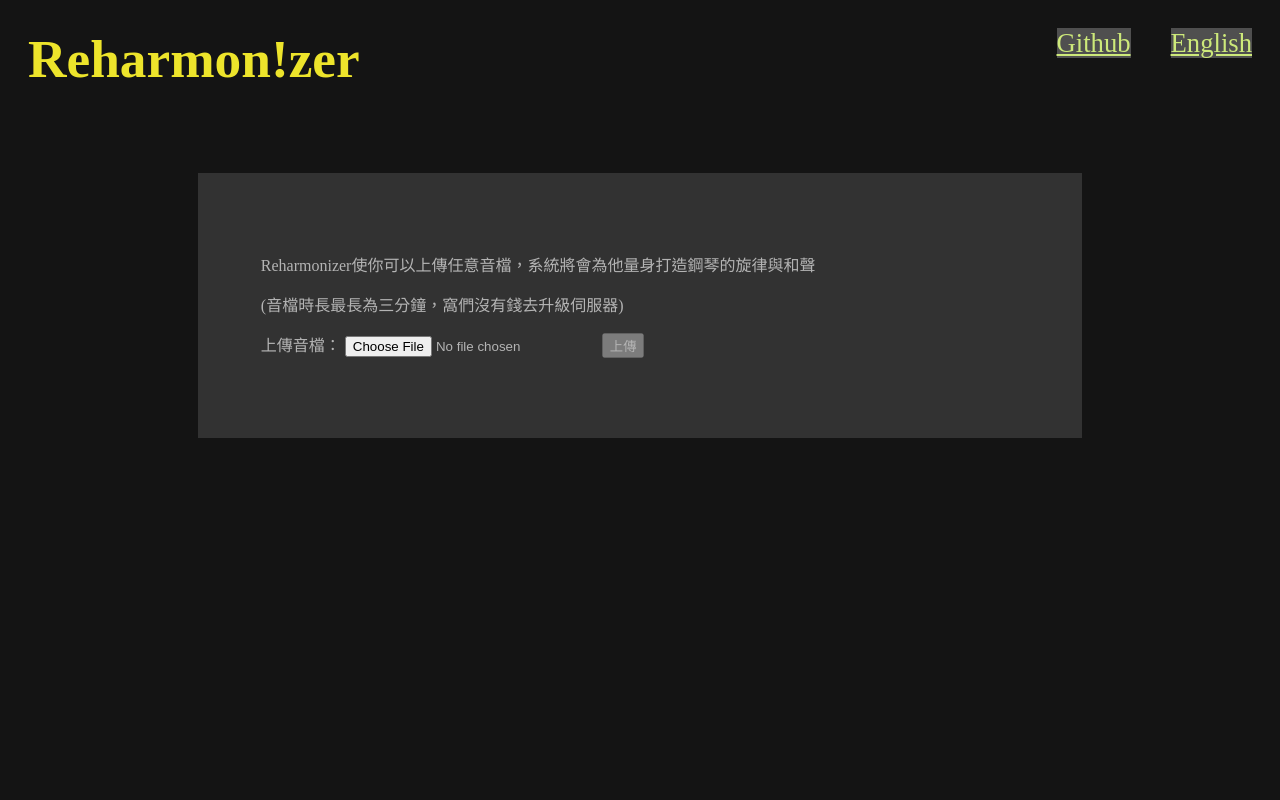
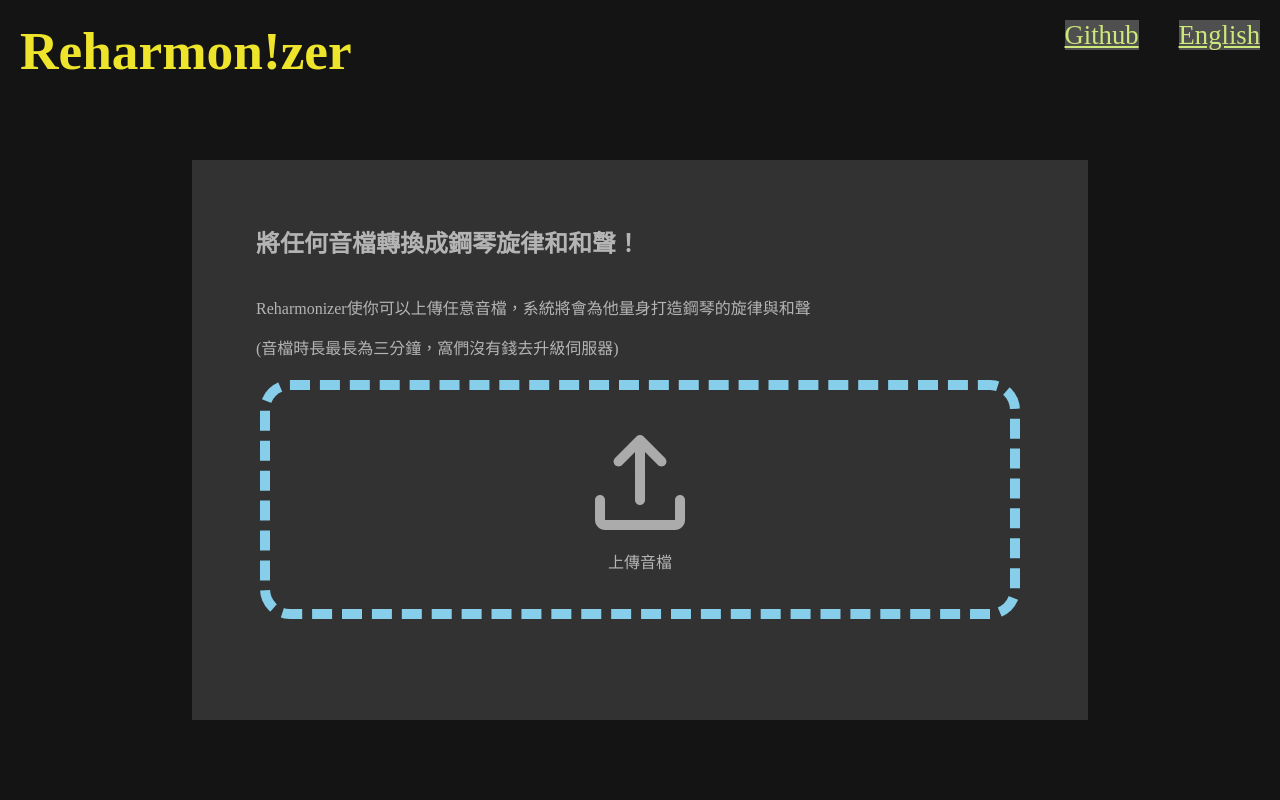
Before and after one commit to ChiuYeeJay/Reharmonizer_web, a Flask app: page / in a window 1280 px wide. Run offline with Flask 3, Linux system fonts and the light colour scheme.

Commit message:
Improve entry page CSS and drag-and-drop and processing_progress (English version broken)

```diff
--- a/app.py
+++ b/app.py
@@ -26,7 +26,12 @@ app.wsgi_app = ProxyFix(
 
 @app.route("/")
 def entry_page():
-    return render_template('entry.htm', entry_js_url=url_for('static', filename='entry.js'))
+    return render_template('entry.htm',
+                           entry_js=url_for('static', filename='entry.js'),
+                           entry_css=url_for('static', filename="entry.css"),
+                           upload_svg=url_for('static', filename='upload.svg'),
+                           audio_svg=url_for('static', filename='audio.svg'),
+                           arrowright_svg=url_for('static', filename='arrow-right.svg'))
 
 @app.route("/en")
 def entry_page_en():
--- a/static/entry.css
+++ b/static/entry.css
@@ -1,12 +1,15 @@
 body{
     background-color: rgb(20, 20, 20);
+    height: 100vh;
+    margin: 0%;
 }
 
 #header_container{
     display: flex;
     flex-direction: row;
     justify-content: space-around;
-    height: 25%;
+    flex-wrap: wrap;
+    height: 20%;
 }
 
 /* #header_container > *{
@@ -19,11 +22,80 @@ body{
     margin: 0%;
 }
 
+#main_container{
+    display: flex;
+    height: 70%;
+}
+
 #middle_content{
+    display: flex;
+    flex-direction: column;
     width: 60%;
     background-color: rgb(50, 50, 50);
     padding: 5%;
-    margin: 5%;
+}
+
+#audio_form_parent{
+    flex-grow: 1;
+}
+
+#audio_form{
+    height: 100%;
+    display: flex;
+    flex-direction: column;
+    justify-content: center;
+    align-items: center;
+    /* background-color: #fff; */
+}
+
+#upload_icon{
+    transition: 0.1s;
+}
+
+#upload_icon:hover{
+    background-color: rgba(255, 255, 255, 0.25);
+}
+
+#drag_and_drop{
+    height: 100%;
+    width: 95%;
+    border: 10px skyblue dashed;
+    border-radius: 30px;
+    padding: 5px;
+    margin: 5px;
+    display: flex;
+    align-items: center;
+    justify-content: center;
+    flex-direction: column;
+    background-color: transparent;
+    transition: 0.1s;
+}
+
+#prcessing_progress{
+    margin: 5px;
+    display: none;
+    flex-direction: row;
+    flex-wrap: wrap;
+    align-items: center;
+    justify-content: center;
+}
+
+#prcessing_progress > div{
+    display: flex;
+    flex-grow: 1;
+    padding: 0.2%;
+    /* background-color: aliceblue; */
+    border: solid #ababab;
+    border-radius: 20px;
+}
+
+.progress_span{
+    flex-grow: 1;
+}
+
+@keyframes progress_breath{
+    from {background-color: rgba(255, 208, 0, 0.3);}
+    to {background-color: rgba(255, 208, 0, 0.85);}
 }
 
 a{
@@ -32,6 +104,6 @@ a{
     background-color: rgba(255, 255, 255, 0.25);
 }
 
-p,input,label{
+p,input,label,h2{
     color: rgb(180, 180, 180);
 }
--- a/static/entry.js
+++ b/static/entry.js
@@ -3,6 +3,7 @@
 var audio_id = "";
 var audio2midi_asking_interval = 2000;
 var harmonize_asking_interval = 1000;
+var accepted_file_extension = ["wav", "mp3", "m4a", "flac", "mp4", "wma", "aac"];
 
 function post_sender(action, data, handler, content_type="", response_type=""){
     let xhttp_request = new XMLHttpRequest();
@@ -22,10 +23,20 @@ function post_sender(action, data, handler, content_type="", response_type=""){
     xhttp_request.send(data);
 }
 
+function set_processing_progress(stage){
+    document.getElementById("prcessing_progress").style.display = "flex";
+    for(let i=0;i<stage;i++){
+        document.getElementById("progress_"+i).style.backgroundColor = "rgba(131, 233, 122, 0.3)";
+        document.getElementById("progress_"+i).style.animation = "";
+    }
+    document.getElementById("progress_"+stage).style.backgroundColor = "rgba(131, 233, 122, 0.3)";
+    document.getElementById("progress_"+stage).style.animation = "progress_breath 1s infinite alternate linear"
+}
+
 function ask_whether_harmonize_completed(){
     post_sender("/whether_harmonize_completed", JSON.stringify({"audio_id":audio_id, "lang":document.body.lang}), (xhttp_request)=>{
         if(xhttp_request.response.status){
-            document.getElementById("upload_status").innerText = "redirect...";
+            set_processing_progress(3);
             window.location.assign(xhttp_request.response.second_url);
         }
         else{
@@ -43,7 +54,7 @@ function start_harmonization(){
 function ask_whether_audio2midi_completed(){
     post_sender("/whether_audio2midi_completed", JSON.stringify({"audio_id":audio_id}), (xhttp_request)=>{
         if(xhttp_request.response.status){
-            document.getElementById("upload_status").innerText = "harmonizing...";
+            set_processing_progress(2);
             start_harmonization();
         }
         else{
@@ -60,33 +71,81 @@ function start_audio2midi(){
 function submit_suceeded(xhttp_request){
     audio_id = xhttp_request.response.audio_id;
     console.log("audio_id: " + audio_id);
-    document.getElementById("upload_status").innerText = "processing audio...";
+    set_processing_progress(1);
     start_audio2midi();
 }
 
-function submit_audio(){
-    let form_element = document.getElementById("audio_form");
-    form_element.hidden = true;
-    document.getElementById("upload_status").innerText = "uploading audio...";
+function submit_audio(file){
+    document.getElementById("audio_form").style.display = "none";
+    document.getElementById("after_uplaod").style.display = "flex"
+    set_processing_progress(0);
 
-    post_sender(form_element.action, new FormData(form_element), submit_suceeded, "", "json");
+    let formdata = new FormData();
+    formdata.append("original_audio", file);
+    post_sender("/upload", formdata, submit_suceeded, "", "json");
+    // post_sender(form_element.action, new FormData(form_element), submit_suceeded, "", "json");
 }
 
-function on_audio_chosen(){
-    let submit_btn_element = document.getElementById("submit_btn");
-    let fileinput_element = document.getElementById("audio_upload");
-    if(fileinput_element.value == "") return;
-    submit_btn_element.disabled = true;
-    let url = URL.createObjectURL(fileinput_element.files[0]);
+function check_audio(file){
+    let url = URL.createObjectURL(file);
     let audio = new Audio(url);
     audio.oncanplaythrough = ()=>{
         // console.log(audio.duration);
         if(audio.duration > 180){
             alert("audio length too long, it must be less then 180s");
-            return;
         }
-        document.getElementById("submit_btn").disabled = false;
+        else{
+            submit_audio(file);
+        }
     }
 }
 
-window.onload = on_audio_chosen;
+function on_audio_chosen(){
+    let fileinput_element = document.getElementById("audio_upload");
+    if(fileinput_element.value == "") return;
+    check_audio(fileinput_element.files[0]);
+}
+
+function drop_handler(event){
+    event.preventDefault();
+    document.getElementById("drag_and_drop").style.backgroundColor = "transparent";
+    let file;
+    if (event.dataTransfer.items) {
+        let item = event.dataTransfer.items[0];
+        if(item.kind === "file"){
+            file = item.getAsFile();
+        }
+    } else {
+        file = event.dataTransfer.files[0];
+    }
+    // console.log(file);
+
+    let fileExt = file.name.split('.').pop().toLowerCase();
+    let flag = false;
+    for(let i=0;i<accepted_file_extension.length;i++){
+        if(fileExt === accepted_file_extension[i]){
+            flag = true;
+        }
+    }
+    if(!flag){
+        alert("format not accepted. (accepted: wav, mp3, m4a, flac, mp4, wma, aac)");
+        return;
+    }
+
+    check_audio(file);
+}
+
+function dragover_handler(event){
+    event.preventDefault();
+    document.getElementById("drag_and_drop").style.backgroundColor = "rgba(255,255,255,0.1)";
+}
+
+function dragleave_handler(event){
+    document.getElementById("drag_and_drop").style.backgroundColor = "transparent";
+}
+
+window.onload = ()=>{
+    document.body.width = window.innerWidth;
+    document.body.style.height = window.innerHeight;
+    console.log(window.innerHeight);
+}
--- a/templates/entry.htm
+++ b/templates/entry.htm
@@ -3,37 +3,74 @@
 
 <head>
     <title>Reharmonizer</title>
-    <script src="{{entry_js_url}}"></script>
-    <link rel="stylesheet" href="../static/entry.css">
+    <script src="{{entry_js}}"></script>
+    <link rel="stylesheet" href="{{entry_css}}">
 </head>
 
 <body lang="zh-tw">
-
     <div id="header_container">
         <div style="padding: 10px; margin: 10px;">
             <h1 id="main_title">Reharmon!zer</h1>
         </div>
         <div id="header_empty" style="flex-grow: 1;"></div>
         <div style="padding: 10px; margin: 10px;">
-            <a href="https://github.com/ChiuYeeJay/Reharmonizer_web" id="github_link">Github</a>
+            <a href="https://github.com/ChiuYeeJay/Reharmonizer_web" id="github_link" target="_blank">Github</a>
         </div>
         <div style="padding: 10px; margin: 10px;">
-            <a href="/en" id="lang_link">English</a>
+            <a href="/en" id="lang_link" target="_blank">English</a>
         </div>
     </div>
-    <div id="main_container" style="display: flex;">
+    <div id="main_container">
         <div id="left_blank" style="flex-grow: 1;"></div>
         <div id="middle_content">
+            <div>
+                <h2 style="margin-top: 0%;">將任何音檔轉換成鋼琴旋律和和聲！</h2>
+            </div>
             <div id="description">
                 <p>Reharmonizer使你可以上傳任意音檔，系統將會為他量身打造鋼琴的旋律與和聲</p>
                 <p>(音檔時長最長為三分鐘，窩們沒有錢去升級伺服器)</p>
             </div>
-            <form id="audio_form" method="post" action="/upload" enctype="multipart/form-data">
-                <label for="audio_upload">上傳音檔：</label>
-                <input name="original_audio" id="audio_upload" type="file" accept="audio/*" formenctype="multipart/form-data"
-                    oninput="on_audio_chosen();return true;" required>
-                <input id="submit_btn" type="button" value="上傳" onclick="submit_audio();return true;" disabled>
-            </form>
+            <div id="audio_form_parent">
+                <form id="audio_form" method="post" action="/upload" enctype="multipart/form-data">
+                    <div id="drag_and_drop" ondrop="drop_handler(event);" ondragover="dragover_handler(event);" ondragleave="dragleave_handler(event);">
+                        <label for="audio_upload" style="align-self: center;">
+                            <img id="upload_icon" src="{{upload_svg}}" style="width:15vh; height:15vh;">
+                        </label>
+                        <label for="audio_upload" style="align-self: center;">上傳音檔</label>
+                        <input name="original_audio" id="audio_upload" type="file" accept="audio/*" formenctype="multipart/form-data"
+                        oninput="on_audio_chosen();return true;" required style="display: none;" >
+                    </div>
+                </form>
+            </div>
+            <div id="after_uplaod" style="display: none; flex-direction: column; align-items: center; flex-grow: 1;">
+                <img id="audio_icon" src="{{audio_svg}}" style="width:15vh; height:15vh;">
+                <p id="uplaoded_audio_name">sound.wav</p>
+            </div>
+            <div id="prcessing_progress" width="100%" style="flex-grow: 1;">
+                <div id="progress_0">
+                    <span class="progress_span"></span>
+                    <p style="color: white;">上傳</p>
+                    <span class="progress_span"></span>
+                </div>
+                <img src="{{arrowright_svg}}">
+                <div id="progress_1">
+                    <span class="progress_span"></span>
+                    <p style="color: white;">處理</p>
+                    <span class="progress_span"></span>
+                </div>
+                <img src="{{arrowright_svg}}">
+                <div id="progress_2">
+                    <span class="progress_span"></span>
+                    <p style="color: white;">重配和聲</p>
+                    <span class="progress_span"></span>
+                </div>
+                <img src="{{arrowright_svg}}">
+                <div id="progress_3">
+                    <span class="progress_span"></span>
+                    <p style="color: white;">完成！</p>
+                    <span class="progress_span"></span>
+                </div>
+            </div>
             <p id="upload_status"></p>
         </div>
         <div id="right_blank" style="flex-grow: 1;"></div>
```
Also changed, not shown: static/arrow-right.svg (added), static/audio.svg (added), static/upload.svg (added).
